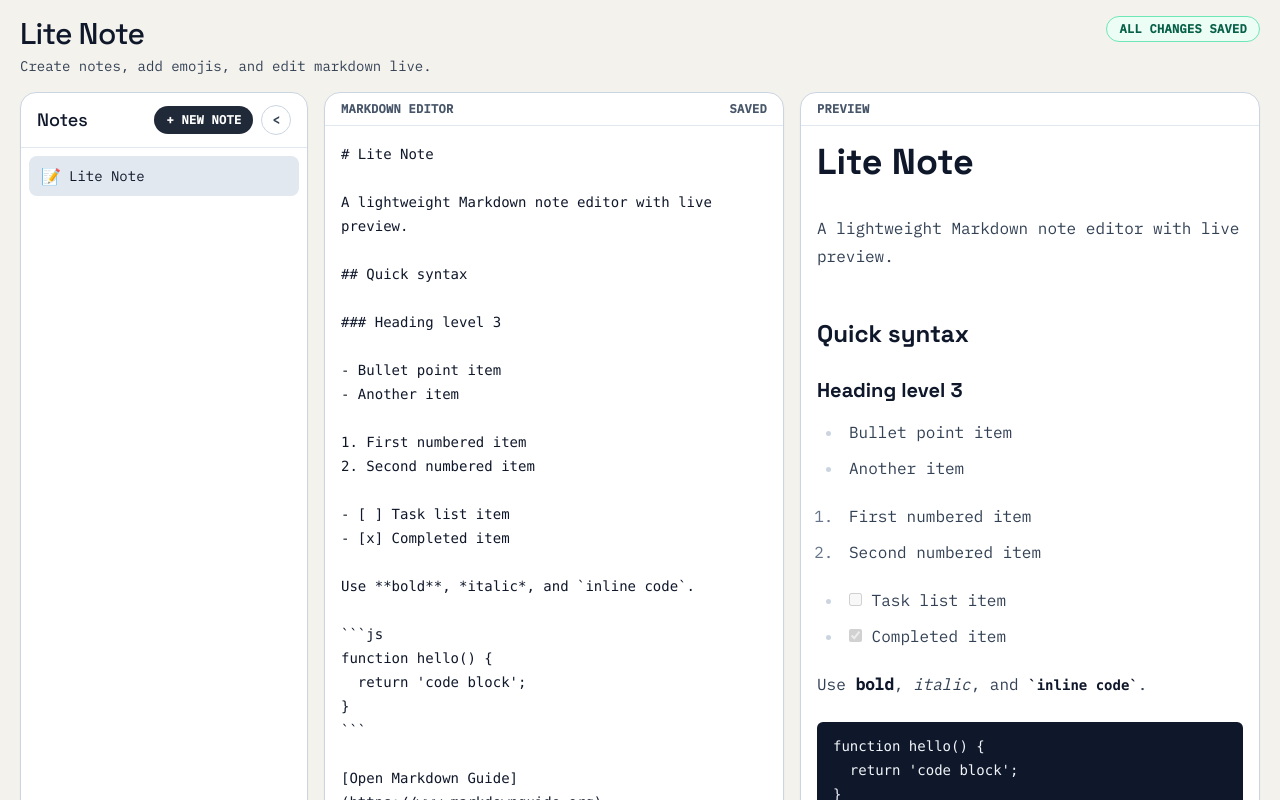
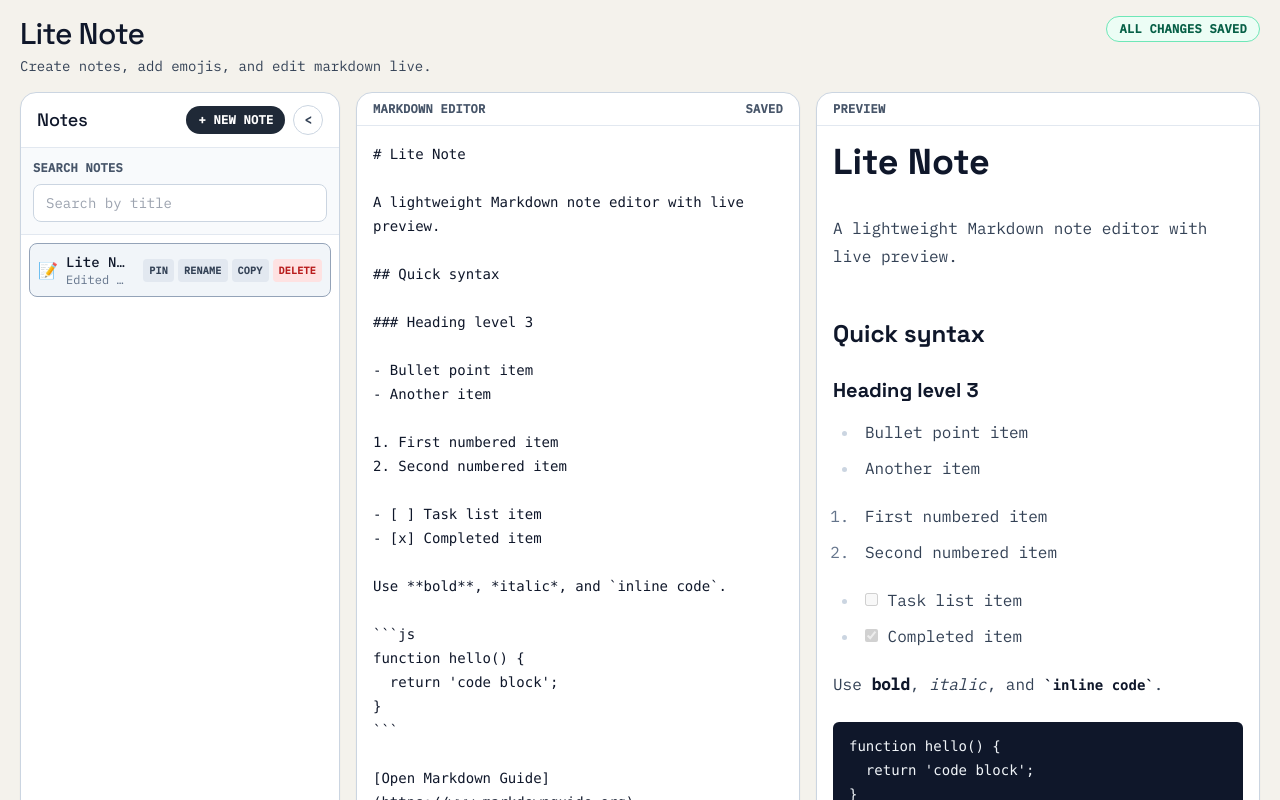
Before and after one commit to ark-commits/lite-note, a React (Vite) app: page / in a window 1280 px wide. Shown: the top 800 px of the page. Built offline with nearby package versions, Linux system fonts and the light colour scheme.

Commit message:
Add note organization features and storage v2 migration

```diff
--- a/src/App.jsx
+++ b/src/App.jsx
@@ -38,19 +38,46 @@ function hello() {
 `
 
 const STORAGE_KEYS = {
-  notes: 'lite-note:notes:v1',
+  notesV1: 'lite-note:notes:v1',
+  notesV2: 'lite-note:notes:v2',
   activeNoteId: 'lite-note:activeNoteId:v1',
 }
 
-const createDefaultNote = () => ({
-  id: 'note-1',
-  title: 'Lite Note',
-  emoji: '📝',
-  content: starterMarkdown,
-  createdAt: Date.now(),
-})
+const generateNoteId = () => {
+  if (typeof crypto !== 'undefined' && typeof crypto.randomUUID === 'function') {
+    return crypto.randomUUID()
+  }
+  return `note-${Date.now()}-${Math.random().toString(36).slice(2, 8)}`
+}
 
-const isValidNote = (note) =>
+const createDefaultNote = (overrides = {}) => {
+  const now = Date.now()
+  return {
+    id: 'note-1',
+    title: 'Lite Note',
+    emoji: '📝',
+    content: starterMarkdown,
+    createdAt: now,
+    updatedAt: now,
+    isPinned: false,
+    ...overrides,
+  }
+}
+
+const createBlankNote = (title = 'Untitled Note', emoji = '📝') => {
+  const now = Date.now()
+  return {
+    id: generateNoteId(),
+    title,
+    emoji,
+    content: `# ${title}\n\n`,
+    createdAt: now,
+    updatedAt: now,
+    isPinned: false,
+  }
+}
+
+const isBaseNote = (note) =>
   note &&
   typeof note === 'object' &&
   typeof note.id === 'string' &&
@@ -65,7 +92,31 @@ const normalizeNotes = (value) => {
   if (!Array.isArray(value)) {
     return []
   }
-  return value.filter((note) => isValidNote(note))
+
+  return value.filter((note) => isBaseNote(note)).map((note) => ({
+    ...note,
+    updatedAt:
+      typeof note.updatedAt === 'number' && Number.isFinite(note.updatedAt) ? note.updatedAt : note.createdAt,
+    isPinned: typeof note.isPinned === 'boolean' ? note.isPinned : false,
+  }))
+}
+
+const readNotesFromKey = (key) => {
+  if (typeof window === 'undefined') {
+    return []
+  }
+
+  try {
+    const storedNotes = window.localStorage.getItem(key)
+    if (!storedNotes) {
+      return []
+    }
+
+    const parsedNotes = JSON.parse(storedNotes)
+    return normalizeNotes(parsedNotes)
+  } catch {
+    return []
+  }
 }
 
 const readStoredNotes = () => {
@@ -73,18 +124,17 @@ const readStoredNotes = () => {
     return [createDefaultNote()]
   }
 
-  try {
-    const storedNotes = window.localStorage.getItem(STORAGE_KEYS.notes)
-    if (!storedNotes) {
-      return [createDefaultNote()]
-    }
+  const v2Notes = readNotesFromKey(STORAGE_KEYS.notesV2)
+  if (v2Notes.length) {
+    return v2Notes
+  }
 
-    const parsedNotes = JSON.parse(storedNotes)
-    const validNotes = normalizeNotes(parsedNotes)
-    return validNotes.length ? validNotes : [createDefaultNote()]
-  } catch {
-    return [createDefaultNote()]
+  const v1Notes = readNotesFromKey(STORAGE_KEYS.notesV1)
+  if (v1Notes.length) {
+    return v1Notes
   }
+
+  return [createDefaultNote()]
 }
 
 const readStoredActiveNoteId = (notes) => {
@@ -113,6 +163,7 @@ export default function App() {
   const [isCreatingNote, setIsCreatingNote] = useState(false)
   const [newNoteTitle, setNewNoteTitle] = useState('')
   const [newNoteEmoji, setNewNoteEmoji] = useState('📝')
+  const [searchQuery, setSearchQuery] = useState('')
   const [isMobileNotesOpen, setIsMobileNotesOpen] = useState(false)
   const [isSidebarCollapsed, setIsSidebarCollapsed] = useState(false)
   const [draftContent, setDraftContent] = useState(
@@ -134,6 +185,28 @@ export default function App() {
     () => notes.find((note) => note.id === activeNoteId) ?? notes[0] ?? null,
     [notes, activeNoteId],
   )
+
+  const normalizedSearchQuery = useMemo(() => searchQuery.trim().toLowerCase(), [searchQuery])
+
+  const visibleNotes = useMemo(() => {
+    const sortedNotes = [...notes].sort((a, b) => {
+      if (normalizedSearchQuery) {
+        return b.updatedAt - a.updatedAt
+      }
+
+      if (a.isPinned !== b.isPinned) {
+        return a.isPinned ? -1 : 1
+      }
+
+      return b.updatedAt - a.updatedAt
+    })
+
+    if (!normalizedSearchQuery) {
+      return sortedNotes
+    }
+
+    return sortedNotes.filter((note) => note.title.toLowerCase().includes(normalizedSearchQuery))
+  }, [notes, normalizedSearchQuery])
 
   const storageErrorMessage = useMemo(() => {
     if (storageErrors.notes && storageErrors.activeNoteId) {
@@ -175,6 +248,7 @@ export default function App() {
     if (!notes.length) {
       return
     }
+
     const hasActive = notes.some((note) => note.id === activeNoteId)
     if (!hasActive) {
       const nextActiveNoteId = notes[0].id
@@ -185,7 +259,15 @@ export default function App() {
 
   const commitDraftToNote = (noteId, value) => {
     setNotes((previousNotes) =>
-      previousNotes.map((note) => (note.id === noteId ? { ...note, content: value } : note)),
+      previousNotes.map((note) => {
+        if (note.id !== noteId) {
+          return note
+        }
+        if (note.content === value) {
+          return note
+        }
+        return { ...note, content: value, updatedAt: Date.now() }
+      }),
     )
     setIsSyncing(false)
   }
@@ -235,7 +317,7 @@ export default function App() {
 
     setSaveStatus('saving')
     try {
-      window.localStorage.setItem(STORAGE_KEYS.notes, JSON.stringify(notes))
+      window.localStorage.setItem(STORAGE_KEYS.notesV2, JSON.stringify(notes))
       console.debug('[storage] Saved notes to localStorage')
       setStorageErrors((previous) => ({ ...previous, notes: '' }))
       setSaveStatus(storageErrorsRef.current.activeNoteId ? 'error' : 'saved')
@@ -276,12 +358,7 @@ export default function App() {
     [],
   )
 
-  const createNoteId = () => {
-    if (typeof crypto !== 'undefined' && typeof crypto.randomUUID === 'function') {
-      return crypto.randomUUID()
-    }
-    return `note-${Date.now()}-${Math.random().toString(36).slice(2, 8)}`
-  }
+  const createNoteId = () => generateNoteId()
 
   const handleSelectNote = (noteId) => {
     if (noteId === activeNoteId || noteId === activeNoteIdRef.current) {
@@ -325,12 +402,15 @@ export default function App() {
 
     flushPendingCommit()
 
+    const now = Date.now()
     const createdNote = {
       id: createNoteId(),
       title: trimmedTitle,
       emoji: newNoteEmoji || '📝',
       content: `# ${trimmedTitle}\n\n`,
-      createdAt: Date.now(),
+      createdAt: now,
+      updatedAt: now,
+      isPinned: false,
     }
 
     setNotes((previousNotes) => [...previousNotes, createdNote])
@@ -348,6 +428,92 @@ export default function App() {
     setIsCreatingNote(false)
     setNewNoteTitle('')
     setNewNoteEmoji('📝')
+  }
+
+  const handleSearchChange = (value) => {
+    setSearchQuery(value)
+  }
+
+  const handleRenameNote = (noteId, nextTitle) => {
+    const trimmedTitle = nextTitle.trim()
+    if (!trimmedTitle) {
+      return
+    }
+
+    flushPendingCommit()
+
+    setNotes((previousNotes) =>
+      previousNotes.map((note) =>
+        note.id === noteId ? { ...note, title: trimmedTitle, updatedAt: Date.now() } : note,
+      ),
+    )
+  }
+
+  const handleDeleteNote = (noteId) => {
+    flushPendingCommit()
+
+    setNotes((previousNotes) => {
+      const noteIndex = previousNotes.findIndex((note) => note.id === noteId)
+      if (noteIndex < 0) {
+        return previousNotes
+      }
+
+      const nextNotes = previousNotes.filter((note) => note.id !== noteId)
+
+      if (!nextNotes.length) {
+        const fallbackNote = createBlankNote()
+        setActiveNoteId(fallbackNote.id)
+        activeNoteIdRef.current = fallbackNote.id
+        setDraftContent(fallbackNote.content)
+        return [fallbackNote]
+      }
+
+      if (activeNoteIdRef.current === noteId) {
+        const nextActiveIndex = Math.max(0, noteIndex - 1)
+        const nextActiveNote = nextNotes[nextActiveIndex] ?? nextNotes[0]
+        setActiveNoteId(nextActiveNote.id)
+        activeNoteIdRef.current = nextActiveNote.id
+        setDraftContent(nextActiveNote.content)
+      }
+
+      return nextNotes
+    })
+  }
+
+  const handleDuplicateNote = (noteId) => {
+    flushPendingCommit()
+
+    const sourceNote = notes.find((note) => note.id === noteId)
+    if (!sourceNote) {
+      return
+    }
+
+    const now = Date.now()
+    const duplicatedNote = {
+      ...sourceNote,
+      id: createNoteId(),
+      title: `${sourceNote.title} Copy`,
+      createdAt: now,
+      updatedAt: now,
+      isPinned: false,
+    }
+
+    setNotes((previousNotes) => [...previousNotes, duplicatedNote])
+    setActiveNoteId(duplicatedNote.id)
+    activeNoteIdRef.current = duplicatedNote.id
+    setDraftContent(duplicatedNote.content)
+    setActiveMobileTab('edit')
+    setIsMobileNotesOpen(false)
+  }
+
+  const handleTogglePin = (noteId) => {
+    flushPendingCommit()
+
+    setNotes((previousNotes) =>
+      previousNotes.map((note) =>
+        note.id === noteId ? { ...note, isPinned: !note.isPinned, updatedAt: Date.now() } : note,
+      ),
+    )
   }
 
   return (
@@ -377,10 +543,12 @@ export default function App() {
         </header>
 
         <section className="flex min-h-0 flex-1 gap-4">
-          <aside className={`hidden shrink-0 transition-all md:block ${isSidebarCollapsed ? 'w-16' : 'w-72'}`}>
+          <aside className={`hidden shrink-0 transition-all md:block ${isSidebarCollapsed ? 'w-16' : 'w-80'}`}>
             <NotesSidebar
-              notes={notes}
+              notes={visibleNotes}
               activeNoteId={activeNote?.id ?? ''}
+              searchQuery={searchQuery}
+              onSearchChange={handleSearchChange}
               onSelectNote={handleSelectNote}
               isCreatingNote={isCreatingNote}
               onStartCreate={() => setIsCreatingNote(true)}
@@ -390,6 +558,10 @@ export default function App() {
               onPickEmoji={setNewNoteEmoji}
               onCancelCreate={handleCancelCreateNote}
               onConfirmCreate={handleConfirmCreateNote}
+              onRenameNote={handleRenameNote}
+              onDeleteNote={handleDeleteNote}
+              onDuplicateNote={handleDuplicateNote}
+              onTogglePin={handleTogglePin}
               collapsed={isSidebarCollapsed}
               onToggleCollapse={() => setIsSidebarCollapsed((previous) => !previous)}
             />
@@ -467,8 +639,10 @@ export default function App() {
           }`}
         >
           <NotesSidebar
-            notes={notes}
+            notes={visibleNotes}
             activeNoteId={activeNote?.id ?? ''}
+            searchQuery={searchQuery}
+            onSearchChange={handleSearchChange}
             onSelectNote={handleSelectNote}
             isCreatingNote={isCreatingNote}
             onStartCreate={() => setIsCreatingNote(true)}
@@ -478,6 +652,10 @@ export default function App() {
             onPickEmoji={setNewNoteEmoji}
             onCancelCreate={handleCancelCreateNote}
             onConfirmCreate={handleConfirmCreateNote}
+            onRenameNote={handleRenameNote}
+            onDeleteNote={handleDeleteNote}
+            onDuplicateNote={handleDuplicateNote}
+            onTogglePin={handleTogglePin}
           />
         </div>
       </div>
--- a/src/components/NotesSidebar.jsx
+++ b/src/components/NotesSidebar.jsx
@@ -1,8 +1,32 @@
 const emojiOptions = ['📝', '📌', '✅', '💡', '🚀', '📚', '🧠', '📎', '✨', '🔥']
+
+const formatEditedAt = (timestamp) => {
+  if (typeof timestamp !== 'number' || !Number.isFinite(timestamp)) {
+    return ''
+  }
+
+  const diffMs = Math.max(0, Date.now() - timestamp)
+  const minute = 60 * 1000
+  const hour = 60 * minute
+  const day = 24 * hour
+
+  if (diffMs < minute) {
+    return 'Edited just now'
+  }
+  if (diffMs < hour) {
+    return `Edited ${Math.floor(diffMs / minute)}m ago`
+  }
+  if (diffMs < day) {
+    return `Edited ${Math.floor(diffMs / hour)}h ago`
+  }
+  return `Edited ${Math.floor(diffMs / day)}d ago`
+}
 
 export default function NotesSidebar({
   notes,
   activeNoteId,
+  searchQuery,
+  onSearchChange,
   onSelectNote,
   isCreatingNote,
   onStartCreate,
@@ -12,6 +36,10 @@ export default function NotesSidebar({
   onPickEmoji,
   onCancelCreate,
   onConfirmCreate,
+  onRenameNote,
+  onDeleteNote,
+  onDuplicateNote,
+  onTogglePin,
   collapsed = false,
   onToggleCollapse,
 }) {
@@ -47,6 +75,21 @@ export default function NotesSidebar({
           )}
         </div>
       </div>
+
+      {!collapsed && (
+        <div className="border-b border-slate-200 bg-slate-50 p-3">
+          <label className="mb-2 block text-xs font-semibold uppercase tracking-wide text-slate-600" htmlFor="note-search">
+            Search Notes
+          </label>
+          <input
+            id="note-search"
+            value={searchQuery}
+            onChange={(event) => onSearchChange(event.target.value)}
+            placeholder="Search by title"
+            className="w-full rounded-lg border border-slate-300 bg-white px-3 py-2 text-sm outline-none ring-slate-300 focus:ring-2"
+          />
+        </div>
+      )}
 
       {isCreatingNote && !collapsed && (
         <div className="border-b border-slate-200 bg-slate-50 p-3">
@@ -96,30 +139,98 @@ export default function NotesSidebar({
         </div>
       )}
 
-      <ul className="flex-1 space-y-1 overflow-auto p-2">
+      <ul className="flex-1 space-y-2 overflow-auto p-2">
         {notes.map((note) => {
           const isActive = note.id === activeNoteId
           return (
             <li key={note.id}>
+              <div
+                className={`rounded-lg border px-2 py-2 transition ${
+                  isActive ? 'border-slate-400 bg-slate-100' : 'border-transparent bg-white hover:bg-slate-50'
+                }`}
+              >
+                <div className={`flex items-center ${collapsed ? 'justify-center' : 'gap-2'}`}>
                   <button
                     type="button"
-                className={`flex w-full items-center rounded-lg px-3 py-2 text-left text-sm transition ${
-                  collapsed ? 'justify-center' : 'gap-2'
-                } ${
-                  isActive ? 'bg-slate-200 text-slate-900' : 'text-slate-700 hover:bg-slate-100'
-                }`}
+                    className={`min-w-0 text-left ${collapsed ? 'w-auto' : 'flex-1'}`}
                     aria-current={isActive ? 'true' : undefined}
                     onClick={() => onSelectNote(note.id)}
                     title={note.title}
                   >
+                    <div className={`flex items-center ${collapsed ? 'justify-center' : 'gap-2'}`}>
                       <span className="text-base" aria-hidden="true">
                         {note.emoji}
                       </span>
-                {!collapsed && <span className="truncate">{note.title}</span>}
+                      {!collapsed && (
+                        <div className="min-w-0">
+                          <p className="truncate text-sm font-medium text-slate-900">{note.title}</p>
+                          <p className="truncate text-xs text-slate-500">{formatEditedAt(note.updatedAt)}</p>
+                        </div>
+                      )}
+                    </div>
                   </button>
+
+                  {!collapsed && (
+                    <div className="ml-2 flex shrink-0 items-center gap-1">
+                      <button
+                        type="button"
+                        className={`rounded px-1.5 py-1 text-[10px] font-semibold uppercase tracking-wide transition ${
+                          note.isPinned
+                            ? 'bg-slate-700 text-white hover:bg-slate-800'
+                            : 'bg-slate-200 text-slate-700 hover:bg-slate-300'
+                        }`}
+                        onClick={() => onTogglePin(note.id)}
+                        aria-label={note.isPinned ? 'Unpin note' : 'Pin note'}
+                      >
+                        {note.isPinned ? 'Pinned' : 'Pin'}
+                      </button>
+                      <button
+                        type="button"
+                        className="rounded bg-slate-200 px-1.5 py-1 text-[10px] font-semibold uppercase tracking-wide text-slate-700 transition hover:bg-slate-300"
+                        onClick={() => {
+                          const nextTitle = window.prompt('Rename note', note.title)
+                          if (nextTitle !== null) {
+                            onRenameNote(note.id, nextTitle)
+                          }
+                        }}
+                        aria-label="Rename note"
+                      >
+                        Rename
+                      </button>
+                      <button
+                        type="button"
+                        className="rounded bg-slate-200 px-1.5 py-1 text-[10px] font-semibold uppercase tracking-wide text-slate-700 transition hover:bg-slate-300"
+                        onClick={() => onDuplicateNote(note.id)}
+                        aria-label="Duplicate note"
+                      >
+                        Copy
+                      </button>
+                      <button
+                        type="button"
+                        className="rounded bg-red-100 px-1.5 py-1 text-[10px] font-semibold uppercase tracking-wide text-red-700 transition hover:bg-red-200"
+                        onClick={() => {
+                          const confirmDelete = window.confirm(`Delete "${note.title}"?`)
+                          if (confirmDelete) {
+                            onDeleteNote(note.id)
+                          }
+                        }}
+                        aria-label="Delete note"
+                      >
+                        Delete
+                      </button>
+                    </div>
+                  )}
+                </div>
+              </div>
             </li>
           )
         })}
+
+        {!notes.length && (
+          <li className="rounded-lg border border-dashed border-slate-300 bg-slate-50 p-3 text-sm text-slate-600">
+            No notes match this search.
+          </li>
+        )}
       </ul>
     </div>
   )
```
Lines whose indentation alone changed are shown as unchanged.
